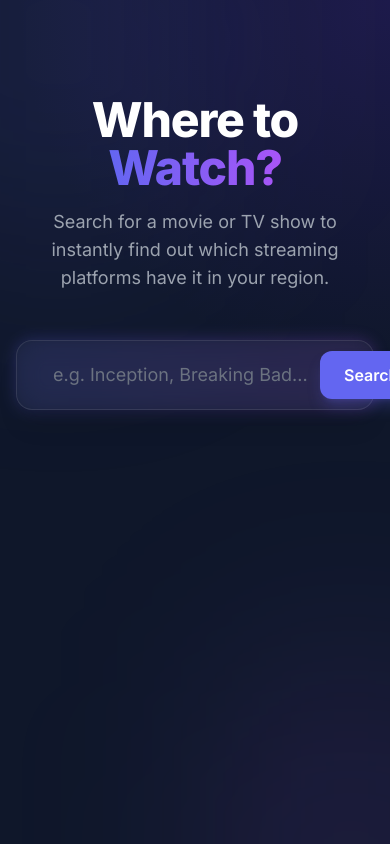
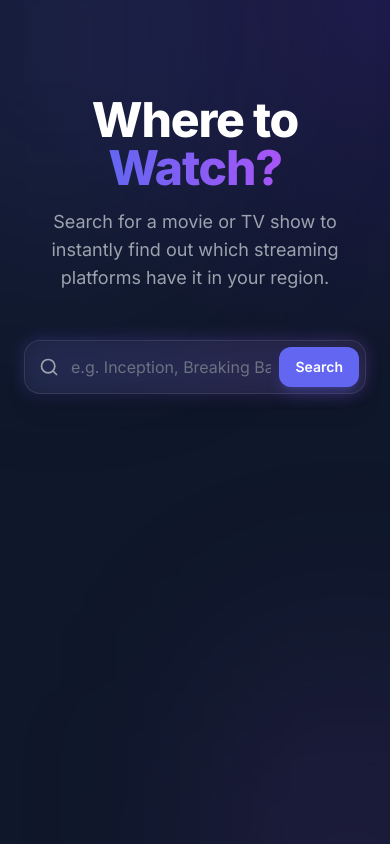
Before and after one commit to yigittekin35/where-to-watch, a Next.js app: page / in a window 390 px wide. Built offline with nearby package versions, Linux system fonts and the light colour scheme.

Commit message:
fix: adjust search bar styling for mobile screens

```diff
--- a/src/app/page.tsx
+++ b/src/app/page.tsx
@@ -49,24 +49,24 @@ export default function Home() {
       </div>
 
       {/* Search Bar */}
-      <form onSubmit={handleSearch} className="w-full max-w-2xl relative z-10 mb-16">
+      <form onSubmit={handleSearch} className="w-full max-w-2xl relative z-10 mb-16 px-2 md:px-0">
         <div className="relative group">
           <div className="absolute inset-0 bg-gradient-to-r from-primary to-secondary rounded-2xl blur opacity-25 group-hover:opacity-40 transition duration-500"></div>
-          <div className="relative glass-panel rounded-2xl flex items-center p-2 focus-within:ring-2 focus-within:ring-primary/50 transition-all">
-            <Search className="w-6 h-6 text-gray-400 ml-3 mr-2" />
+          <div className="relative glass-panel rounded-2xl flex items-center p-1.5 md:p-2 focus-within:ring-2 focus-within:ring-primary/50 transition-all">
+            <Search className="w-5 h-5 md:w-6 md:h-6 text-gray-400 ml-2 md:ml-3 mr-1 md:mr-2 shrink-0" />
             <input
               type="text"
               value={query}
               onChange={(e) => setQuery(e.target.value)}
               placeholder="e.g. Inception, Breaking Bad..."
-              className="flex-1 bg-transparent border-none outline-none text-lg px-2 py-3 text-white placeholder:text-gray-500"
+              className="flex-1 min-w-0 bg-transparent border-none outline-none text-base md:text-lg px-2 py-2 md:py-3 text-white placeholder:text-gray-500"
             />
             <button
               type="submit"
               disabled={loading}
-              className="bg-primary hover:bg-primary/90 text-white px-6 py-3 rounded-xl font-semibold transition-all shadow-lg shadow-primary/25 disabled:opacity-70 disabled:cursor-not-allowed flex items-center gap-2"
+              className="bg-primary hover:bg-primary/90 text-white px-4 md:px-6 py-2.5 md:py-3 rounded-xl font-semibold transition-all shadow-lg shadow-primary/25 disabled:opacity-70 disabled:cursor-not-allowed flex items-center gap-2 shrink-0 text-sm md:text-base"
             >
-              {loading ? <Loader2 className="w-5 h-5 animate-spin" /> : 'Search'}
+              {loading ? <Loader2 className="w-4 h-4 md:w-5 md:h-5 animate-spin" /> : 'Search'}
             </button>
           </div>
         </div>
```
